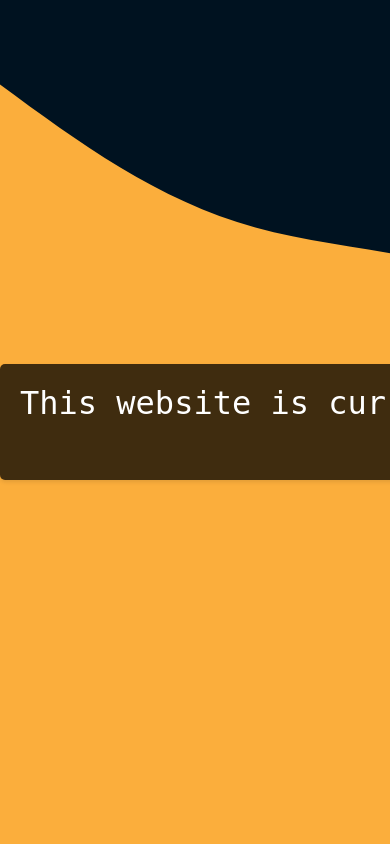
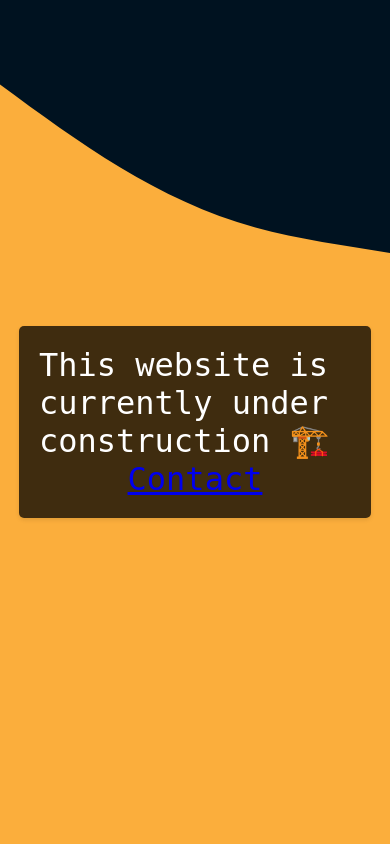
Before and after one commit to redplusblue/alert-handler, a Flask app: page / in a window 390 px wide; the page is wider, and only the part inside the window is pictured. Run offline with Flask 3, Linux system fonts and the light colour scheme.

Commit message:
Made pages responsive, cleaned up code

```diff
--- a/app/__init__.py
+++ b/app/__init__.py
@@ -20,6 +20,8 @@ def contact():
 @app.route('/submit', methods=['POST'])
 def submit_alert():
 
+    return jsonify({'status': 'success'})
+
     # Get form data
     name = str(request.form.get('name'))
     subject = str(request.form.get('subject'))
--- a/app/static/base.css
+++ b/app/static/base.css
@@ -15,3 +15,7 @@ body {
   margin: 0;
   padding: 0;
 }
+
+.hidden {
+  display: none;
+}
--- /dev/null
+++ b/app/static/base.js
@@ -0,0 +1 @@
+// JS for all pages
--- a/app/static/main.css
+++ b/app/static/main.css
@@ -36,3 +36,15 @@ body {
   animation: typing 2s steps(100), blink 0.5s step-end;
   text-align: center;
 }
+
+@media screen and (max-width: 900px) {
+  .container {
+    max-width: 100vw;
+  }
+  .message,
+  .message1 {
+    max-width: 80vw;
+    white-space: normal;
+    border-right: 0px;
+  }
+}
--- a/app/templates/index.html
+++ b/app/templates/index.html
@@ -18,7 +18,7 @@
       href="{{ url_for('static', filename='animations.css') }}"
     />
   </head>
-  <body style="background-color: #fcea04">
+  <body>
     <div class="container">
       <div class="message">This website is currently under construction 🏗️</div>
       <div class="message1">
```
